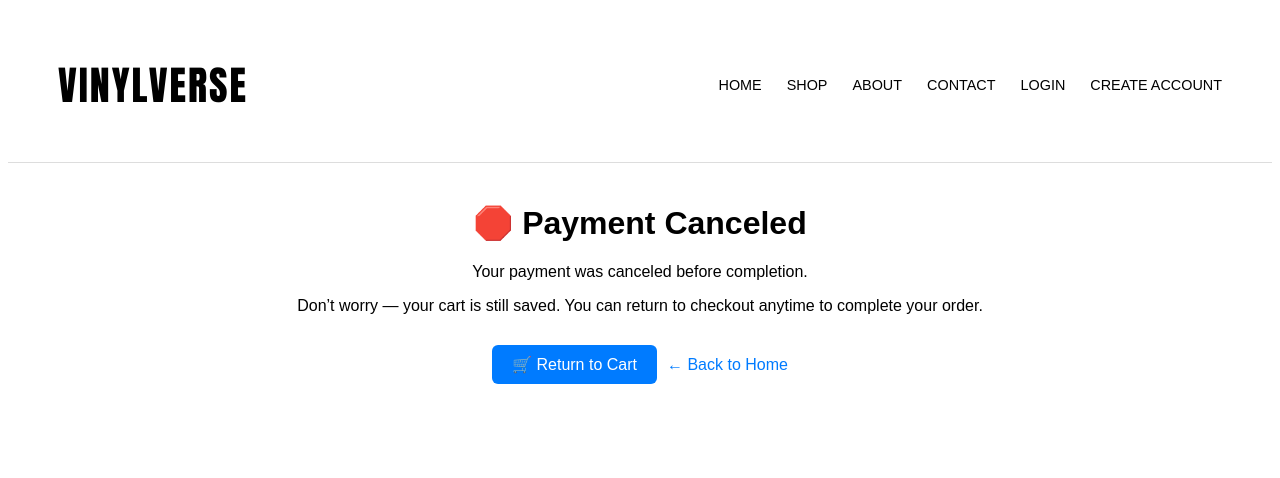
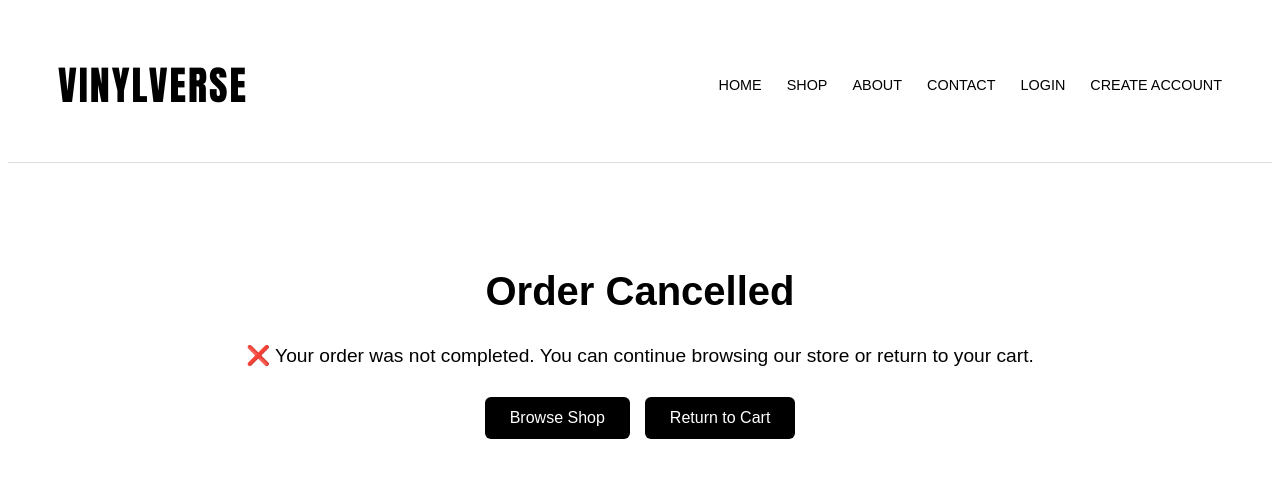
Before and after one commit to AndrewHjulberg/RecordStore, a React (Vite) app in the folder frontend/: page /cancel in a window 1280 px wide. Shown: the top 478 px of the page. Built offline with nearby package versions, Linux system fonts and the light colour scheme.

Commit message:
updated order confirmation and cancel pages

```diff
--- a/frontend/src/pages/Cancel.jsx
+++ b/frontend/src/pages/Cancel.jsx
@@ -3,39 +3,46 @@ import { Link } from "react-router-dom";
 
 function Cancel() {
   return (
-    <div style={{ padding: "20px", fontFamily: "sans-serif", textAlign: "center" }}>
-      <h1>🛑 Payment Canceled</h1>
-      <p>Your payment was canceled before completion.</p>
-      <p>
-        Don’t worry — your cart is still saved. You can return to checkout anytime to
-        complete your order.
+    <div style={{
+      fontFamily: "Arial, sans-serif",
+      minHeight: "100vh",
+      backgroundColor: "#fff",
+      color: "#000",
+      padding: "80px 20px 20px 20px", // shift content higher
+      display: "flex",
+      flexDirection: "column",
+      alignItems: "center",
+      textAlign: "center",
+    }}>
+      <h1 style={{ fontSize: "2.5rem", marginBottom: "10px" }}>
+        Order Cancelled
+      </h1>
+      <p style={{ fontSize: "1.2rem", marginBottom: "30px" }}>
+        ❌ Your order was not completed. You can continue browsing our store or return to your cart.
       </p>
 
-      <div style={{ marginTop: "30px" }}>
-        <Link
-          to="/cart"
-          style={{
-            display: "inline-block",
-            backgroundColor: "#007bff",
-            color: "#fff",
-            padding: "10px 20px",
-            borderRadius: "6px",
-            textDecoration: "none",
-            marginRight: "10px",
-          }}
-        >
-          🛒 Return to Cart
+      <div style={{ display: "flex", gap: "15px" }}>
+        <Link to="/shop" style={{
+          padding: "12px 25px",
+          backgroundColor: "#000",
+          color: "#fff",
+          textDecoration: "none",
+          borderRadius: "6px",
+          fontSize: "1rem",
+          cursor: "pointer"
+        }}>
+          Browse Shop
         </Link>
-
-        <Link
-          to="/"
-          style={{
-            display: "inline-block",
-            color: "#007bff",
-            textDecoration: "none",
-          }}
-        >
-          ← Back to Home
+        <Link to="/cart" style={{
+          padding: "12px 25px",
+          backgroundColor: "#000",
+          color: "#fff",
+          textDecoration: "none",
+          borderRadius: "6px",
+          fontSize: "1rem",
+          cursor: "pointer"
+        }}>
+          Return to Cart
         </Link>
       </div>
     </div>
--- a/frontend/src/pages/Success.jsx
+++ b/frontend/src/pages/Success.jsx
@@ -47,30 +47,65 @@ function Success() {
     fetchOrder();
   }, [location]);
 
-
   return (
-    <div style={{ padding: "20px", fontFamily: "sans-serif" }}>
-      <h1>Order Confirmation</h1>
-      <p>{message}</p>
+    <div style={{
+      fontFamily: "Arial, sans-serif",
+      minHeight: "100vh",
+      backgroundColor: "#fff",
+      color: "#000",
+      padding: "40px 20px",
+      display: "flex",
+      flexDirection: "column",
+      alignItems: "center",
+    }}>
+      <h1 style={{ fontSize: "2.5rem", marginBottom: "20px", textAlign: "center" }}>
+        Order Confirmation
+      </h1>
+      <p style={{ fontSize: "1.2rem", marginBottom: "30px", textAlign: "center" }}>
+        {message}
+      </p>
 
       {order && (
-        <div style={{ border: "1px solid #ddd", padding: "15px", borderRadius: "5px", maxWidth: "400px" }}>
-          <h2>Order #{order.id}</h2>
-          <p><strong>Total:</strong> ${order.totalPrice}</p>
-          <p><strong>Status:</strong> {order.status}</p>
-          <p><strong>Shipping:</strong> {order.shippingAddress}</p>
-          <h3>Items:</h3>
-          <ul>
+        <div style={{
+          border: "1px solid #eee",
+          borderRadius: "10px",
+          padding: "30px",
+          maxWidth: "700px",
+          width: "100%",
+          backgroundColor: "#f9f9f9",
+        }}>
+          <h2 style={{ marginBottom: "15px" }}>Order #{order.id}</h2>
+          <p style={{ fontSize: "1.1rem", margin: "5px 0" }}><strong>Total:</strong> ${order.totalPrice}</p>
+          <p style={{ fontSize: "1.1rem", margin: "5px 0" }}><strong>Status:</strong> {order.status}</p>
+          <p style={{ fontSize: "1.1rem", margin: "5px 0" }}><strong>Shipping:</strong> {order.shippingAddress}</p>
+
+          <h3 style={{ marginTop: "20px", marginBottom: "10px" }}>Items:</h3>
+          <ul style={{ listStyle: "none", padding: 0 }}>
             {order.items.map((item) => (
-              <li key={item.id}>
-                {item.listing.title} - ${item.price}
+              <li key={item.id} style={{
+                borderBottom: "1px solid #ddd",
+                padding: "10px 0",
+                display: "flex",
+                justifyContent: "space-between"
+              }}>
+                <span>{item.listing.title}</span>
+                <span>${item.price}</span>
               </li>
             ))}
           </ul>
         </div>
       )}
 
-      <Link to="/" style={{ marginTop: "20px", display: "inline-block", color: "#007bff" }}>
+      <Link to="/" style={{
+        marginTop: "30px",
+        padding: "12px 25px",
+        backgroundColor: "#000",
+        color: "#fff",
+        textDecoration: "none",
+        borderRadius: "6px",
+        fontSize: "1rem",
+        cursor: "pointer"
+      }}>
         ← Back to Home
       </Link>
     </div>
```
Lines whose indentation alone changed are shown as unchanged.
